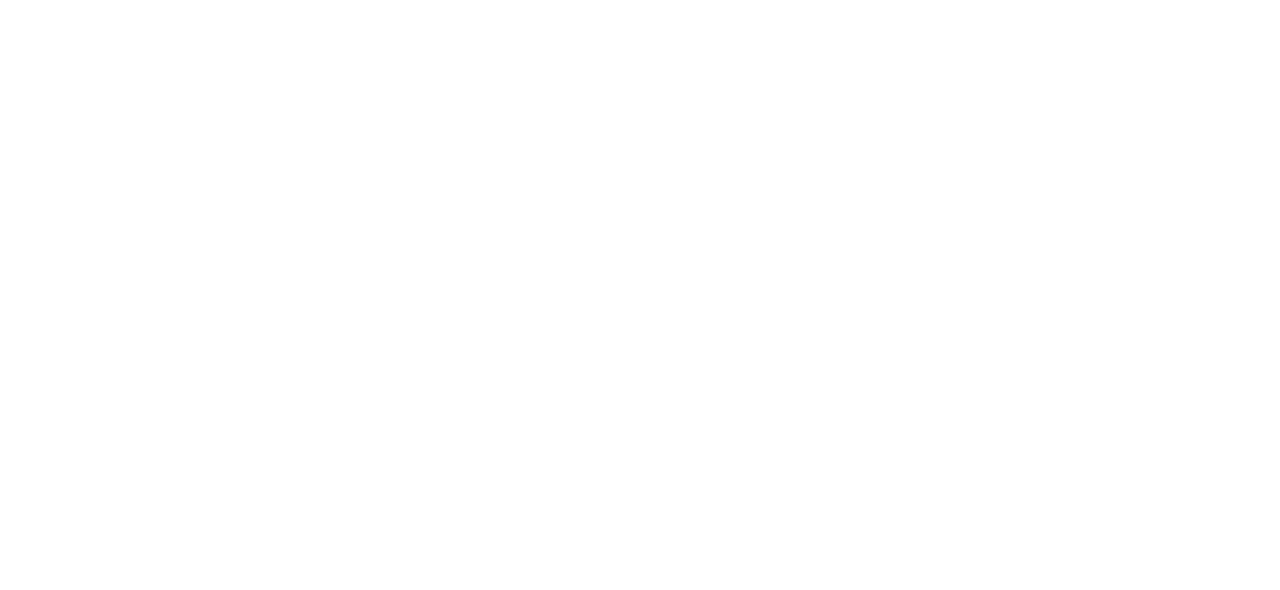
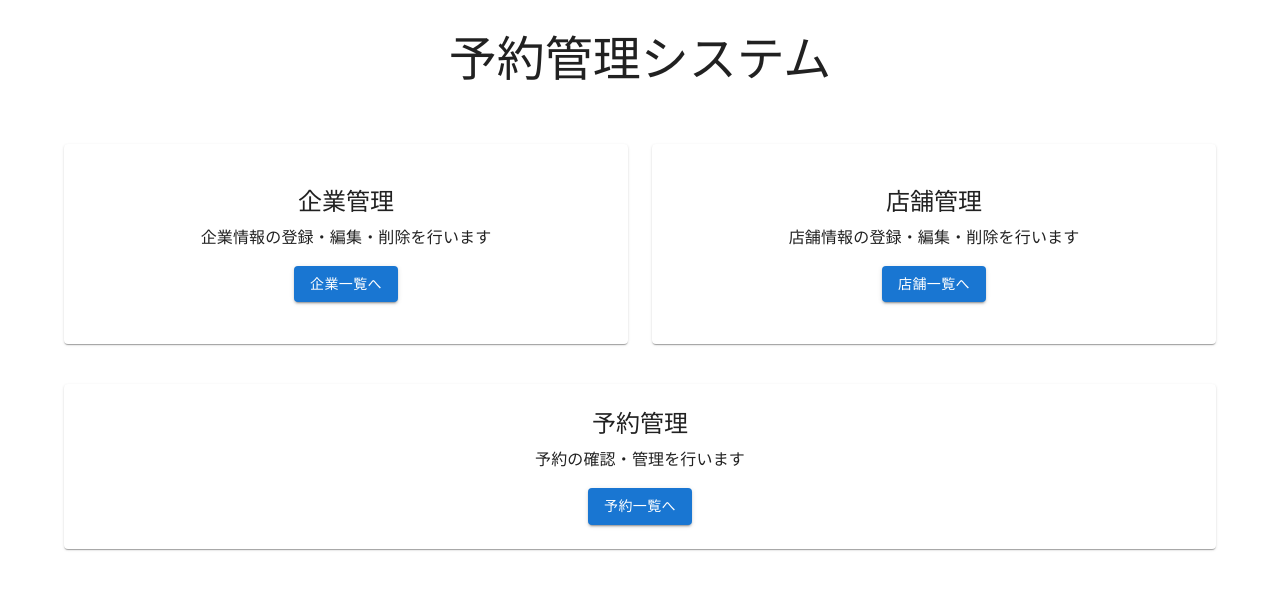
Before and after one commit to sutok/fastapi-sample-mcp-server, a React (Create React App) app in the folder frontend/: page / in a window 1280 px wide. Before the commit this address had no page. Shown: the top 590 px of the page. Built offline with nearby package versions, Linux system fonts and the light colour scheme.

Commit message:
topページ修正。

```diff
--- a/frontend/src/App.tsx
+++ b/frontend/src/App.tsx
@@ -9,6 +9,7 @@
 import ProfileEdit from "./pages/ProfileEdit";
 import Logout from "./pages/Logout";
 import SignUp from "./pages/SignUp";
+import Home from "./pages/Home";
 
 const theme = createTheme({
   palette: {
@@ -16,11 +17,16 @@
     primary: {
       main: "#1976d2",
     },
+    secondary: {
+      main: "#dc004e",
+    },
   },
 });
 
-function App() {
+const App: React.FC = () => {
   return (
+    <ThemeProvider theme={theme}>
+      <CssBaseline />
       <BrowserRouter>
         <Routes>
           <Route element={<LoginLayout />}>
@@ -29,9 +35,11 @@
             <Route path="/logout" element={<Logout />} />
           </Route>
           <Route path="/dashboard" element={<Dashboard />} />
+          <Route path="/" element={<Home />} />
         </Routes>
       </BrowserRouter>
+    </ThemeProvider>
   );
-}
+};
 
 export default App;
--- a/frontend/src/components/layouts/DefaultLayout.tsx
+++ b/frontend/src/components/layouts/DefaultLayout.tsx
@@ -30,8 +30,8 @@
 
 const AppBar = styled(MuiAppBar)(({ theme }) => ({
   zIndex: theme.zIndex.drawer + 1,
-  width: "100%",
-  position: "fixed",
+  width: '100%',
+  position: 'fixed'
 }));
 
 const DrawerHeader = styled("div")(({ theme }) => ({
@@ -106,9 +106,7 @@
             width: drawerWidth,
             boxSizing: "border-box",
             whiteSpace: "nowrap",
-            ...(isMobile
-              ? {}
-              : {
+            ...(isMobile ? {} : {
               width: open ? drawerWidth : theme.spacing(7),
               transition: theme.transitions.create("width", {
                 easing: theme.transitions.easing.sharp,
@@ -185,19 +183,16 @@
         sx={{
           flexGrow: 1,
           p: 3,
-          mt: { xs: 6, sm: 7 },
+          mt: { xs: 7, sm: 8 },
           width: {
-            xs: "100%",
-            sm: `calc(100% - ${open ? drawerWidth : theme.spacing(7)}px)`,
+            xs: '100%',
+            sm: `calc(100% - ${open ? drawerWidth : theme.spacing(7)}px)`
           },
           ml: {
             xs: 0,
-            sm:
-              open == false
-                ? `${drawerWidth - 420}px`
-                : `${theme.spacing(7)}px`,
+            sm: open ? `${drawerWidth}px` : `${theme.spacing(7)}px`
           },
-          transition: theme.transitions.create(["width", "margin"], {
+          transition: theme.transitions.create(['width', 'margin'], {
             easing: theme.transitions.easing.sharp,
             duration: theme.transitions.duration.enteringScreen,
           }),
--- a/frontend/src/pages/Dashboard.tsx
+++ b/frontend/src/pages/Dashboard.tsx
@@ -22,7 +22,7 @@
   return (
     <DefaultLayout>
       <Typography variant="h4" gutterBottom>
-        ダッシュボード
+        待ち状況
       </Typography>
       <Paper sx={{ p: 2, mt: 2 }}>
         <Box>
--- /dev/null
+++ b/frontend/src/pages/Home.tsx
@@ -0,0 +1,103 @@
+import React from "react";
+import { Container, Typography, Box, Button, Grid, Paper } from "@mui/material";
+import { useNavigate } from "react-router-dom";
+
+const Home: React.FC = () => {
+  const navigate = useNavigate();
+
+  return (
+    <Container maxWidth="lg">
+      <Box sx={{ my: 4 }}>
+        <Typography variant="h3" component="h1" gutterBottom align="center">
+          予約管理システム
+        </Typography>
+
+        <Grid container spacing={3} sx={{ mt: 4 }}>
+          <Grid item xs={12} md={6}>
+            <Paper
+              sx={{
+                p: 3,
+                display: "flex",
+                flexDirection: "column",
+                height: "100%",
+                minHeight: "200px",
+                alignItems: "center",
+                justifyContent: "center",
+              }}
+            >
+              <Typography variant="h5" gutterBottom>
+                企業管理
+              </Typography>
+              <Typography variant="body1" sx={{ mb: 2 }}>
+                企業情報の登録・編集・削除を行います
+              </Typography>
+              <Button
+                variant="contained"
+                color="primary"
+                onClick={() => navigate("/companies")}
+              >
+                企業一覧へ
+              </Button>
+            </Paper>
+          </Grid>
+
+          <Grid item xs={12} md={6}>
+            <Paper
+              sx={{
+                p: 3,
+                display: "flex",
+                flexDirection: "column",
+                height: "100%",
+                minHeight: "200px",
+                alignItems: "center",
+                justifyContent: "center",
+              }}
+            >
+              <Typography variant="h5" gutterBottom>
+                店舗管理
+              </Typography>
+              <Typography variant="body1" sx={{ mb: 2 }}>
+                店舗情報の登録・編集・削除を行います
+              </Typography>
+              <Button
+                variant="contained"
+                color="primary"
+                onClick={() => navigate("/stores")}
+              >
+                店舗一覧へ
+              </Button>
+            </Paper>
+          </Grid>
+
+          <Grid item xs={12}>
+            <Paper
+              sx={{
+                p: 3,
+                display: "flex",
+                flexDirection: "column",
+                alignItems: "center",
+                mt: 2,
+              }}
+            >
+              <Typography variant="h5" gutterBottom>
+                予約管理
+              </Typography>
+              <Typography variant="body1" sx={{ mb: 2 }}>
+                予約の確認・管理を行います
+              </Typography>
+              <Button
+                variant="contained"
+                color="primary"
+                onClick={() => navigate("/reservations")}
+              >
+                予約一覧へ
+              </Button>
+            </Paper>
+          </Grid>
+        </Grid>
+      </Box>
+    </Container>
+  );
+};
+
+export default Home;
```
Also changed, not shown: frontend/package.json (+12 -13 lines), frontend/src/components/common/BottomNavigation.tsx (added, +40 -0 lines), frontend/src/pages/Calendar.tsx (added, +20 -0 lines), 1 other file (tests, documents, lock files or other folders). Lines whose indentation alone changed are shown as unchanged.
